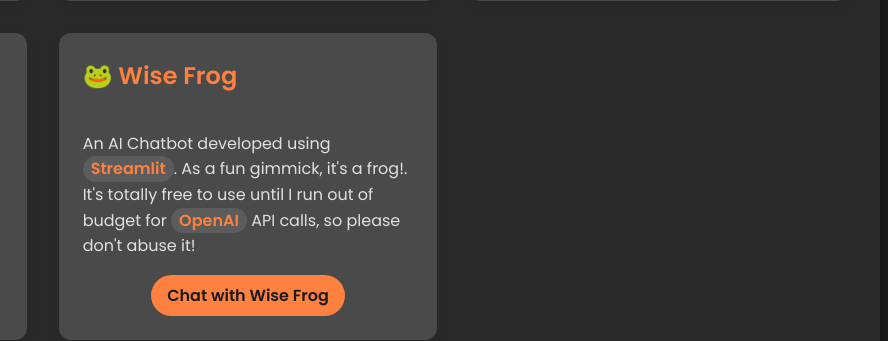
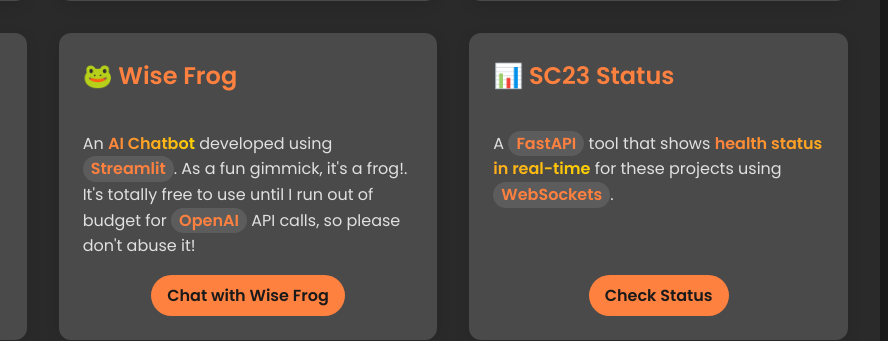
Before and after one commit to danisc23/sc23, a plain HTML site: page index.html in a window 1280 px wide. Shown: the part 634-975 px from the top of the page, 392-1280 px from the left. Drawn offline with Linux system fonts and the light colour scheme.

Commit message:
feat: add stats

```diff
--- a/index.html
+++ b/index.html
@@ -208,8 +208,13 @@
             </article>
             <article class="project-card">
                 <h2 class="project-title">🐸 Wise Frog</h2>
-                <p class="project-description">An AI Chatbot developed using <span class="project-tech">Streamlit</span>. As a fun gimmick, it's a frog!. It's totally free to use until I run out of budget for <span class="project-tech">OpenAI</span> API calls, so please don't abuse it!</p>
+                <p class="project-description">An <span class="gradient-highlight">AI Chatbot</span> developed using <span class="project-tech">Streamlit</span>. As a fun gimmick, it's a frog!. It's totally free to use until I run out of budget for <span class="project-tech">OpenAI</span> API calls, so please don't abuse it!</p>
                 <a href="https://wise-frog.sc23.site" class="project-link">Chat with Wise Frog</a>
+            </article>
+            <article class="project-card">
+                <h2 class="project-title">📊 SC23 Status</h2>
+                <p class="project-description">A <span class="project-tech">FastAPI</span> tool that shows <span class="gradient-highlight">health status in real-time</span> for these projects using <span class="project-tech">WebSockets</span>.</p>
+                <a href="https://status.sc23.site" class="project-link">Check Status</a>
             </article>
         </section>
         <section class="about">
```
Also changed, not shown: 5 other files.
